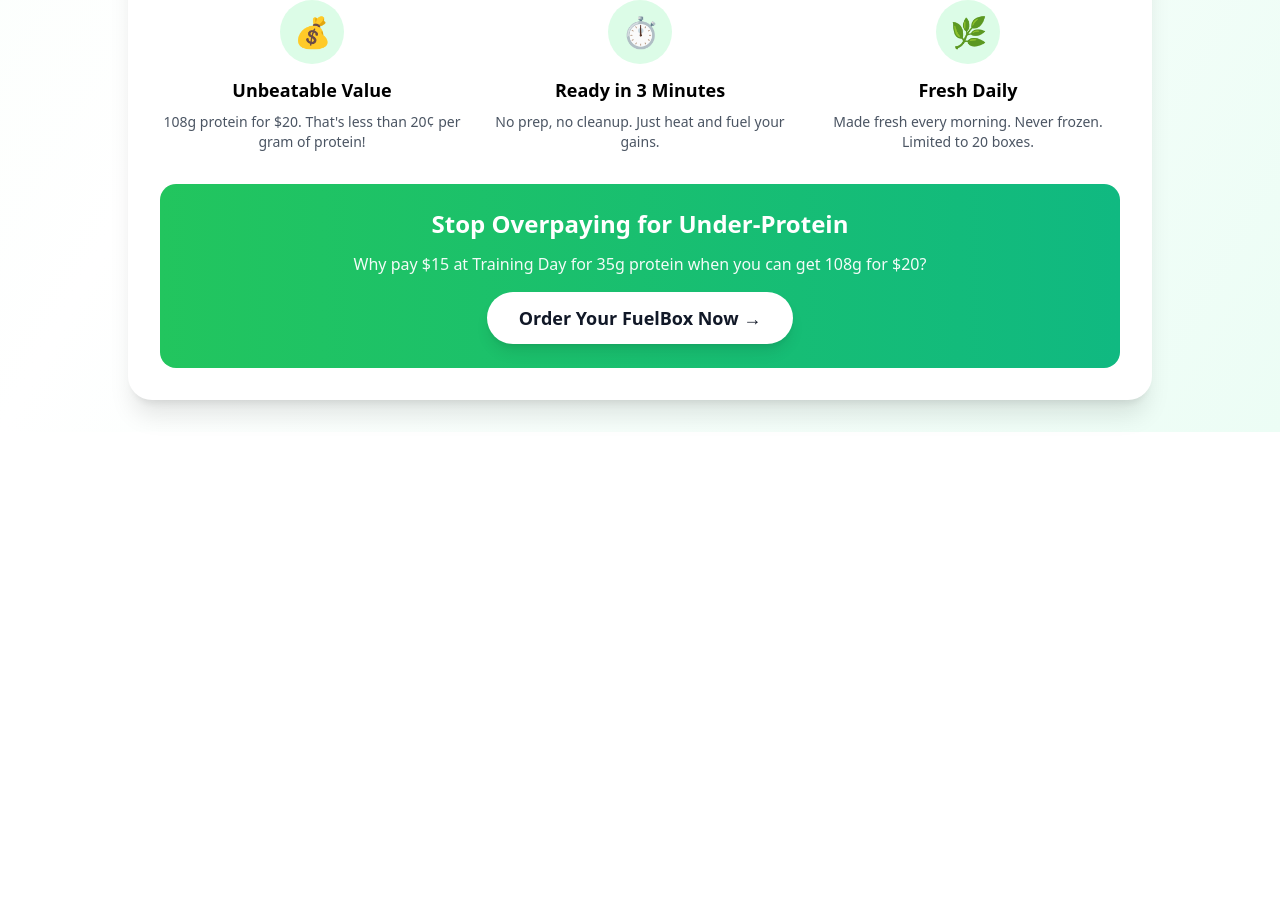
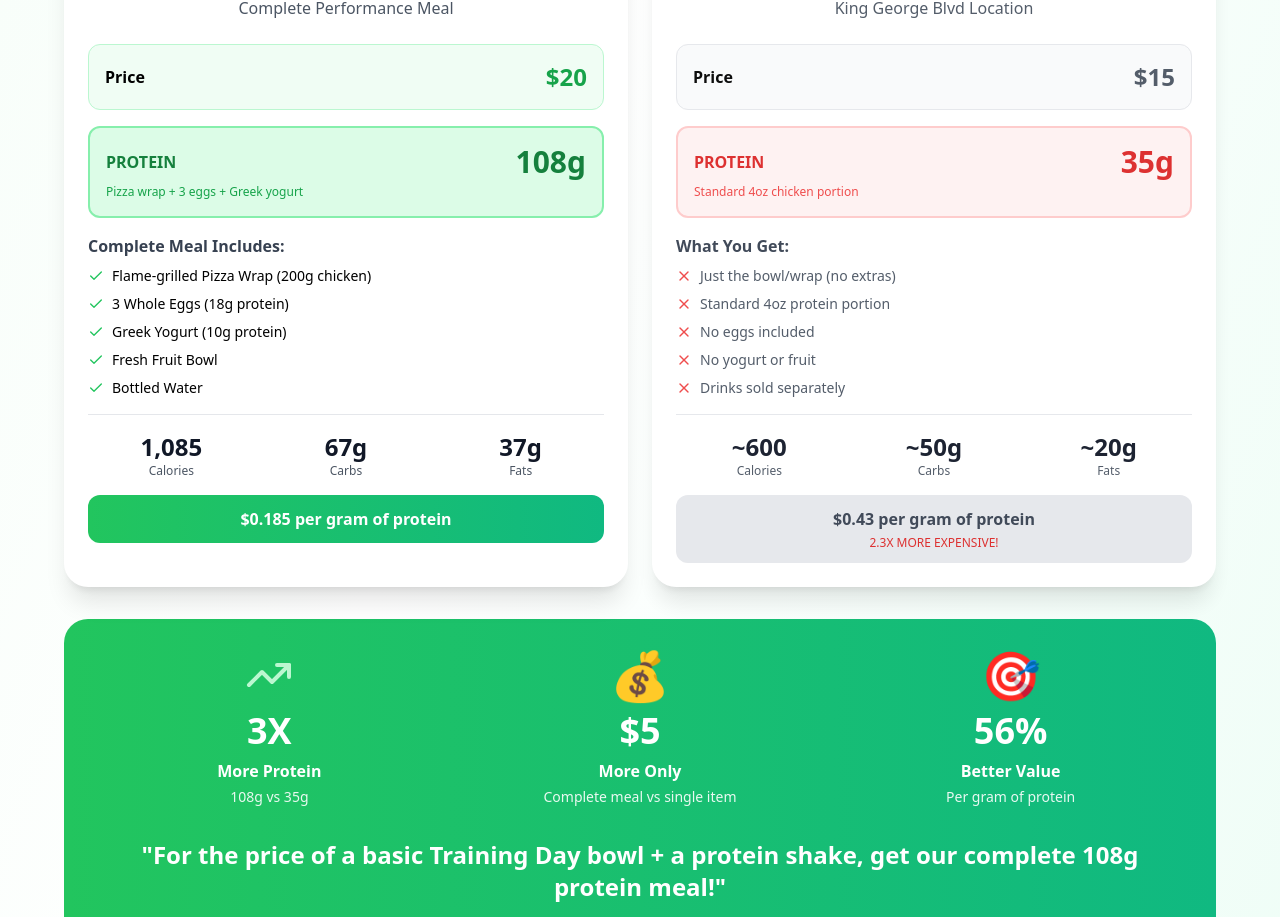
Before and after one commit to GoldyBrown1992/fuelbox, a Next.js app: page / in a window 1280 px wide. Shown: the part 1846-2763 px from the top of the page. Before the commit the page ends 2310 px from the top, so only its background shows below. Built offline with nearby package versions, Linux system fonts and the light colour scheme; no server answers; the database is empty.

Commit message:
Rename TrainingDayComparison to TrainingDayComparison.tsx

```diff
--- /dev/null
+++ b/components/TrainingDayComparison.tsx
@@ -0,0 +1,210 @@
+import { Check, X, TrendingUp } from 'lucide-react'
+
+export default function TrainingDayComparison() {
+  return (
+    <div className="max-w-6xl mx-auto">
+      <h2 className="text-3xl md:text-4xl font-black text-center mb-8">
+        <span className="bg-gradient-to-r from-green-600 to-emerald-600 bg-clip-text text-transparent">
+          Why Pay More for Less Protein?
+        </span>
+      </h2>
+
+      <div className="grid md:grid-cols-2 gap-6 mb-8">
+        {/* FuelBox */}
+        <div className="bg-white rounded-3xl shadow-xl p-6 border-3 border-green-500 relative transform hover:scale-[1.02] transition-transform">
+          <div className="absolute -top-4 left-1/2 transform -translate-x-1/2 bg-gradient-to-r from-green-500 to-emerald-500 text-white px-6 py-2 rounded-full text-sm font-bold shadow-lg">
+            🏆 WINNER - BEST VALUE
+          </div>
+
+          <div className="text-center mb-6 pt-4">
+            <h3 className="text-2xl font-black text-gray-900 mb-2">FuelBox Pizza Wrap</h3>
+            <p className="text-gray-600">Complete Performance Meal</p>
+          </div>
+
+          <div className="space-y-4">
+            {/* Price */}
+            <div className="bg-green-50 rounded-xl p-4 border border-green-200">
+              <div className="flex justify-between items-center">
+                <span className="font-semibold">Price</span>
+                <span className="text-2xl font-black text-green-600">$20</span>
+              </div>
+            </div>
+
+            {/* Protein */}
+            <div className="bg-green-100 rounded-xl p-4 border-2 border-green-300">
+              <div className="flex justify-between items-center">
+                <span className="font-bold text-green-700">PROTEIN</span>
+                <span className="text-3xl font-black text-green-700">108g</span>
+              </div>
+              <div className="text-xs text-green-600 mt-1">
+                Pizza wrap + 3 eggs + Greek yogurt
+              </div>
+            </div>
+
+            {/* What You Get */}
+            <div className="space-y-2">
+              <p className="font-bold text-gray-700 mb-2">Complete Meal Includes:</p>
+              <div className="flex items-center gap-2 text-sm">
+                <Check className="w-4 h-4 text-green-500 flex-shrink-0" />
+                <span>Flame-grilled Pizza Wrap (200g chicken)</span>
+              </div>
+              <div className="flex items-center gap-2 text-sm">
+                <Check className="w-4 h-4 text-green-500 flex-shrink-0" />
+                <span>3 Whole Eggs (18g protein)</span>
+              </div>
+              <div className="flex items-center gap-2 text-sm">
+                <Check className="w-4 h-4 text-green-500 flex-shrink-0" />
+                <span>Greek Yogurt (10g protein)</span>
+              </div>
+              <div className="flex items-center gap-2 text-sm">
+                <Check className="w-4 h-4 text-green-500 flex-shrink-0" />
+                <span>Fresh Fruit Bowl</span>
+              </div>
+              <div className="flex items-center gap-2 text-sm">
+                <Check className="w-4 h-4 text-green-500 flex-shrink-0" />
+                <span>Bottled Water</span>
+              </div>
+            </div>
+
+            {/* Stats */}
+            <div className="grid grid-cols-3 gap-2 pt-4 border-t">
+              <div className="text-center">
+                <p className="text-2xl font-black text-gray-900">1,085</p>
+                <p className="text-xs text-gray-600">Calories</p>
+              </div>
+              <div className="text-center">
+                <p className="text-2xl font-black text-gray-900">67g</p>
+                <p className="text-xs text-gray-600">Carbs</p>
+              </div>
+              <div className="text-center">
+                <p className="text-2xl font-black text-gray-900">37g</p>
+                <p className="text-xs text-gray-600">Fats</p>
+              </div>
+            </div>
+
+            {/* Value Badge */}
+            <div className="bg-gradient-to-r from-green-500 to-emerald-500 text-white rounded-xl p-3 text-center">
+              <p className="font-black">$0.185 per gram of protein</p>
+            </div>
+          </div>
+        </div>
+
+        {/* Training Day */}
+        <div className="bg-white rounded-3xl shadow-xl p-6 opacity-95 relative">
+          <div className="absolute -top-4 left-1/2 transform -translate-x-1/2 bg-gray-500 text-white px-6 py-2 rounded-full text-sm font-bold">
+            Training Day Cafe
+          </div>
+
+          <div className="text-center mb-6 pt-4">
+            <h3 className="text-2xl font-black text-gray-900 mb-2">Typical Bowl/Wrap</h3>
+            <p className="text-gray-600">King George Blvd Location</p>
+          </div>
+
+          <div className="space-y-4">
+            {/* Price */}
+            <div className="bg-gray-50 rounded-xl p-4 border border-gray-200">
+              <div className="flex justify-between items-center">
+                <span className="font-semibold">Price</span>
+                <span className="text-2xl font-black text-gray-600">$15</span>
+              </div>
+            </div>
+
+            {/* Protein */}
+            <div className="bg-red-50 rounded-xl p-4 border-2 border-red-200">
+              <div className="flex justify-between items-center">
+                <span className="font-bold text-red-600">PROTEIN</span>
+                <span className="text-3xl font-black text-red-600">35g</span>
+              </div>
+              <div className="text-xs text-red-500 mt-1">
+                Standard 4oz chicken portion
+              </div>
+            </div>
+
+            {/* What You Get */}
+            <div className="space-y-2">
+              <p className="font-bold text-gray-700 mb-2">What You Get:</p>
+              <div className="flex items-center gap-2 text-sm text-gray-600">
+                <X className="w-4 h-4 text-red-500 flex-shrink-0" />
+                <span>Just the bowl/wrap (no extras)</span>
+              </div>
+              <div className="flex items-center gap-2 text-sm text-gray-600">
+                <X className="w-4 h-4 text-red-500 flex-shrink-0" />
+                <span>Standard 4oz protein portion</span>
+              </div>
+              <div className="flex items-center gap-2 text-sm text-gray-600">
+                <X className="w-4 h-4 text-red-500 flex-shrink-0" />
+                <span>No eggs included</span>
+              </div>
+              <div className="flex items-center gap-2 text-sm text-gray-600">
+                <X className="w-4 h-4 text-red-500 flex-shrink-0" />
+                <span>No yogurt or fruit</span>
+              </div>
+              <div className="flex items-center gap-2 text-sm text-gray-600">
+                <X className="w-4 h-4 text-red-500 flex-shrink-0" />
+                <span>Drinks sold separately</span>
+              </div>
+            </div>
+
+            {/* Stats */}
+            <div className="grid grid-cols-3 gap-2 pt-4 border-t">
+              <div className="text-center">
+                <p className="text-2xl font-black text-gray-900">~600</p>
+                <p className="text-xs text-gray-600">Calories</p>
+              </div>
+              <div className="text-center">
+                <p className="text-2xl font-black text-gray-900">~50g</p>
+                <p className="text-xs text-gray-600">Carbs</p>
+              </div>
+              <div className="text-center">
+                <p className="text-2xl font-black text-gray-900">~20g</p>
+                <p className="text-xs text-gray-600">Fats</p>
+              </div>
+            </div>
+
+            {/* Value Badge */}
+            <div className="bg-gray-200 text-gray-700 rounded-xl p-3 text-center">
+              <p className="font-black">$0.43 per gram of protein</p>
+              <p className="text-xs mt-1 text-red-600">2.3X MORE EXPENSIVE!</p>
+            </div>
+          </div>
+        </div>
+      </div>
+
+      {/* Comparison Summary */}
+      <div className="bg-gradient-to-r from-green-500 to-emerald-500 rounded-3xl p-8 text-white">
+        <div className="grid md:grid-cols-3 gap-6 text-center">
+          <div>
+            <TrendingUp className="w-12 h-12 mx-auto mb-3 text-green-200" />
+            <p className="text-4xl font-black mb-2">3X</p>
+            <p className="font-semibold">More Protein</p>
+            <p className="text-sm opacity-90 mt-1">108g vs 35g</p>
+          </div>
+          <div>
+            <span className="text-5xl mb-3 block">💰</span>
+            <p className="text-4xl font-black mb-2">$5</p>
+            <p className="font-semibold">More Only</p>
+            <p className="text-sm opacity-90 mt-1">Complete meal vs single item</p>
+          </div>
+          <div>
+            <span className="text-5xl mb-3 block">🎯</span>
+            <p className="text-4xl font-black mb-2">56%</p>
+            <p className="font-semibold">Better Value</p>
+            <p className="text-sm opacity-90 mt-1">Per gram of protein</p>
+          </div>
+        </div>
+
+        <div className="mt-8 text-center">
+          <p className="text-2xl font-black mb-4">
+            "For the price of a basic Training Day bowl + a protein shake, get our complete 108g protein meal!"
+          </p>
+          <button
+            onClick={() => document.getElementById('product')?.scrollIntoView({ behavior: 'smooth' })}
+            className="bg-white text-gray-900 px-8 py-3 rounded-full font-bold text-lg hover:scale-105 transition-transform shadow-lg inline-block"
+          >
+            Order FuelBox Instead →
+          </button>
+        </div>
+      </div>
+    </div>
+  )
+}
```
